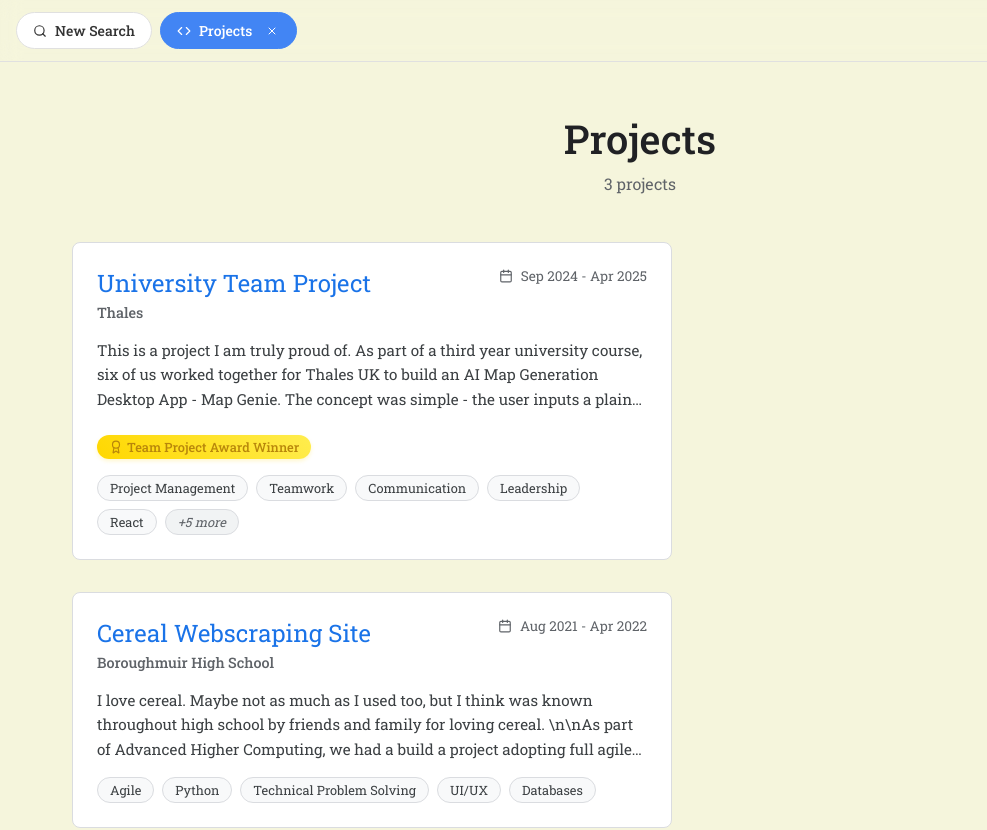
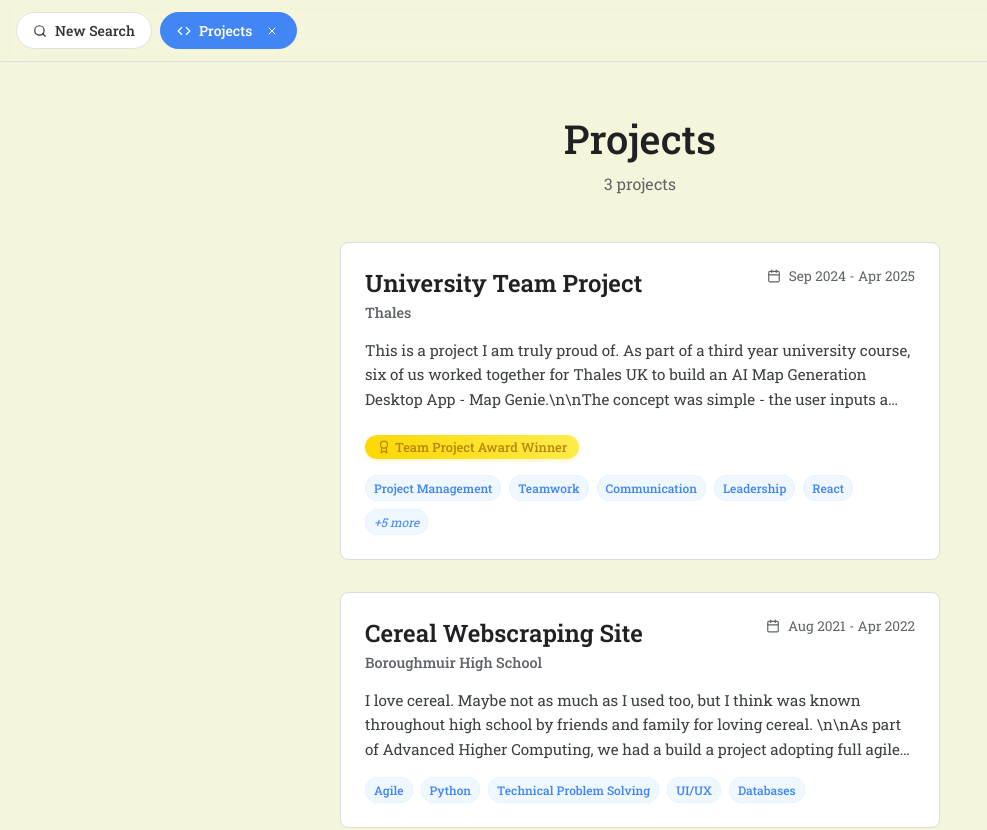
Before and after one commit to OllieL1/portfolio-search, a Next.js app in the folder portfolio-search/: page /projects in a window 1280 px wide. Shown: the top 830 px of the page, without its empty margins (0-987 px from the left). Built offline with nearby package versions, Linux system fonts and the light colour scheme.

Commit message:
Improved styling in content page, projects page and added line breaks to content

```diff
--- a/portfolio-search/src/components/ProjectsPage/styles.ts
+++ b/portfolio-search/src/components/ProjectsPage/styles.ts
@@ -37,7 +37,9 @@ export const Subtitle = styled.p`
 `;
 
 export const ProjectsGrid = styled.div`
-  display: grid;
+  display: flex;
+  flex-direction: column;
+  align-items: center;
   gap: 2rem;
 
   @media (max-width: 768px) {
@@ -52,7 +54,8 @@ export const ProjectCard = styled.div`
   padding: 1.5rem;
   cursor: pointer;
   transition: all 0.2s ease;
-  max-width:600px;
+  width: 100%;
+  max-width: 600px;
 
   &:hover {
     box-shadow: 0 2px 10px rgba(0, 0, 0, 0.1);
@@ -66,7 +69,7 @@ export const ProjectCard = styled.div`
 
 export const ProjectHeader = styled.div`
   display: flex;
-  justify-content: between;
+  justify-content: space-between;
   align-items: flex-start;
   gap: 1rem;
   margin-bottom: 1rem;
@@ -83,8 +86,8 @@ export const ProjectInfo = styled.div`
 
 export const ProjectTitle = styled.h2`
   font-size: 1.5rem;
-  font-weight: 400;
-  color: #1a73e8;
+  font-weight: 600;
+  color: #202124;
   margin: 0 0 0.25rem 0;
 
   @media (max-width: 768px) {
@@ -131,29 +134,31 @@ export const SkillsContainer = styled.div`
 `;
 
 export const MoreSkills = styled.span`
-  background: #f1f3f4;
-  color: #5f6368;
-  padding: 0.25rem 0.75rem;
-  border-radius: 16px;
-  font-size: 0.8rem;
-  border: 1px solid #dadce0;
+  background: #f0f8ff;
+  color: #4285f4;
+  border: 1px solid #e6f3ff;
+  border-radius: 12px;
+  padding: 0.25rem 0.5rem;
+  font-size: 0.75rem;
+  cursor: pointer;
   font-style: italic;
 `;
 
 export const SkillTag = styled.span`
-  background: #f8f9fa;
-  color: #3c4043;
-  padding: 0.25rem 0.75rem;
-  border-radius: 16px;
-  font-size: 0.8rem;
-  border: 1px solid #dadce0;
+  background: #f0f8ff;
+  color: #4285f4;
+  border: 1px solid #e6f3ff;
+  border-radius: 12px;
+  padding: 0.25rem 0.5rem;
+  font-size: 0.75rem;
+  font-weight: 500;
   cursor: pointer;
-  transition: all 0.2s ease;
+  transition: all 0.2s;
 
   &:hover {
-    background: #e8f0fe;
-    border-color: #1a73e8;
-    color: #1a73e8;
+    background: #4285f4;
+    color: white;
+    transform: translateY(-1px);
   }
 `;
 
--- a/portfolio-search/src/data/content.json
+++ b/portfolio-search/src/data/content.json
@@ -6,7 +6,7 @@
       "company": "University of Glasgow",
       "startDate": "2024-05",
       "endDate": "2024-09",
-      "detail": "I was disappointed with the course content of one of my second year courses, Networked Systems. I reached out to my lecturer after the course offering my honest, non-anonymous feedback.\n\nIt was his first year taking the course and he asked if I could help during the summer to revamp and modernise the course. We worked closely together to redesign lecture slides, create weekly quizzes, and develop extended supplementary notes to aid future students with their learning.",
+      "detail": "I was disappointed with the course content of one of my second year courses, Networked Systems. I reached out to my lecturer after the course offering my honest, non-anonymous feedback.\\n\\nIt was his first year taking the course and he asked if I could help during the summer to revamp and modernise the course. We worked closely together to redesign lecture slides, create weekly quizzes, and develop extended supplementary notes to aid future students with their learning.",
       "skills": [
         "Networked Systems",
         "Sockets Programming",
@@ -24,7 +24,7 @@
       "company": "JP Morgan Chase",
       "startDate": "2025-06",
       "endDate": "2026-06",
-      "detail": "As part of my degree, I have been part of a year-long placement at the Glasgow Technology Centre of JPMorganChase. I could not have hoped for more in my learning.\n\nMy main project so far has been migrating a legacy file upload system for financial documents to the cloud. I own the UI portion of the project and so far I have designed, implemented, and deployed modernised screens that are now in the hands of business users.\n\nI have worked closely with stakeholders, adapted designs to changing requirements, and created feature-rich pages with powerful tools to visualise and filter data.\n\nThis role has been a complete change to my life - I have taken up much more sport, got into an actual cooking routine, and learned to appreciate free time a lot more. I am grateful to JP for all their efforts in making settling in a lot easier than I thought it would be.\n\nI have worked with a wonderful group of 12 IPs and going through this journey with them has made it all the more enjoyable.",
+      "detail": "As part of my degree, I have been part of a year-long placement at the Glasgow Technology Centre of JPMorganChase. I could not have hoped for more in my learning.\\n\\nMy main project so far has been migrating a legacy file upload system for financial documents to the cloud. I own the UI portion of the project and so far I have designed, implemented, and deployed modernised screens that are now in the hands of business users.\\n\\nI have worked closely with stakeholders, adapted designs to changing requirements, and created feature-rich pages with powerful tools to visualise and filter data.\\n\\nThis role has been a complete change to my life - I have taken up much more sport, got into an actual cooking routine, and learned to appreciate free time a lot more. I am grateful to JP for all their efforts in making settling in a lot easier than I thought it would be.\\n\\nI have worked with a wonderful group of 12 IPs and going through this journey with them has made it all the more enjoyable.",
       "skills": [
         "React",
         "TypeScript",
@@ -52,7 +52,7 @@
       "company": "Glasgow University Software Service",
       "startDate": "2024-10",
       "endDate": "2025-06",
-      "detail": "During my third year of university, I worked with the university's software team on a web application for the MVLS college. Balancing my work with my studies, I delivered weekly features in an agile development cycle.\n\nI was most proud of building an Editable FAQ Page for super admins - the edit mode was rich in features. It allowed for the creation of sections, paragraphs, and tables in an easy-to-use way, and when saved would be pushed to the database that was then reflected for all users.\n\nIt took a lot of work but was very satisfying to see come together.",
+      "detail": "During my third year of university, I worked with the university's software team on a web application for the MVLS college. Balancing my work with my studies, I delivered weekly features in an agile development cycle.\\n\\nI was most proud of building an Editable FAQ Page for super admins - the edit mode was rich in features. It allowed for the creation of sections, paragraphs, and tables in an easy-to-use way, and when saved would be pushed to the database that was then reflected for all users.\\n\\nIt took a lot of work but was very satisfying to see come together.",
       "skills": [
         "JavaScript",
         "Technical Problem Solving",
@@ -71,7 +71,7 @@
       "company": "Hilton Garden Inn Glasgow",
       "startDate": "2023-06",
       "endDate": null,
-      "detail": "My last stint in hospitality - I have thoroughly enjoyed working with the Hilton. Surrounded by a great team, we always delivered friendly and effective service.\n\nI got properly bar trained here which was a really fun skill to learn. I have the luxury of only living five minutes from the hotel which is very helpful for the late night closes!",
+      "detail": "My last stint in hospitality - I have thoroughly enjoyed working with the Hilton. Surrounded by a great team, we always delivered friendly and effective service.\\n\\nI got properly bar trained here which was a really fun skill to learn. I have the luxury of only living five minutes from the hotel which is very helpful for the late night closes!",
       "skills": [
         "Teamwork",
         "Communication",
@@ -87,7 +87,7 @@
       "company": "Luxford Burgers",
       "startDate": "2023-08",
       "endDate": "2023-08",
-      "detail": "Probably the most insane month of my life. I worked 28 days in a row, pulling four back-to-back 80-hour weeks.\n\nWorking in a food van at the Edinburgh Fringe was definitely an experience I will never regret - but also not repeat quickly.\n\nI will also die on the hill that Luxford's burgers are sensational and if you are ever in Edinburgh, do your best to go and try them.",
+      "detail": "Probably the most insane month of my life. I worked 28 days in a row, pulling four back-to-back 80-hour weeks.\\n\\nWorking in a food van at the Edinburgh Fringe was definitely an experience I will never regret - but also not repeat quickly.\\n\\nI will also die on the hill that Luxford's burgers are sensational and if you are ever in Edinburgh, do your best to go and try them.",
       "skills": [
         "Teamwork",
         "Communication",
@@ -123,7 +123,7 @@
       "company": "Thales",
       "startDate": "2024-09",
       "endDate": "2025-04",
-      "detail": "This is a project I am truly proud of. As part of a third year university course, six of us worked together for Thales UK to build an AI Map Generation Desktop App - Map Genie.\n\nThe concept was simple - the user inputs a plain English prompt on the UI, customises the styling of the map, and then a map opens in QGIS (map software) with the result of their query highlighted and the map nicely styled. An example use case would be 'Police stations in a 5-mile radius around Wembley Stadium'.\n\nI was our Product Owner which meant working frequently with our client to ensure our app was progressing aligned to his requirements. I also delivered the PyQGIS service of the project which included taking the result of the query and rendering the map in QGIS programmatically.\n\nI also built offline maps functionality where the user could save their QGIS map for offline use - a feature that required sockets programming to send and receive requests to QGIS from our front end.\n\nThis project also resulted in my greatest academic achievement to date: winning the Team Project award for our year group (the top six of 400 students).",
+      "detail": "This is a project I am truly proud of. As part of a third year university course, six of us worked together for Thales UK to build an AI Map Generation Desktop App - Map Genie.\\n\\nThe concept was simple - the user inputs a plain English prompt on the UI, customises the styling of the map, and then a map opens in QGIS (map software) with the result of their query highlighted and the map nicely styled. An example use case would be 'Police stations in a 5-mile radius around Wembley Stadium'.\\n\\nI was our Product Owner which meant working frequently with our client to ensure our app was progressing aligned to his requirements. I also delivered the PyQGIS service of the project which included taking the result of the query and rendering the map in QGIS programmatically.\\n\\nI also built offline maps functionality where the user could save their QGIS map for offline use - a feature that required sockets programming to send and receive requests to QGIS from our front end.\\n\\nThis project also resulted in my greatest academic achievement to date: winning the Team Project award for our year group (the top six of 400 students).",
       "skills": [
         "Project Management",
         "Teamwork",
@@ -212,7 +212,7 @@
       "startDate": "2022-09",
       "endDate": "2023-05",
       "dateRange": "Grade: A5",
-      "detail": "A fundamentals course mainly focusing on the core concepts of human computer interaction. We completed an HCI evaluation of an application by assessing where it lacked in quality of design and we would redesign it.\n\nWe also were taught the fundamentals of databases and SQL.",
+      "detail": "A fundamentals course mainly focusing on the core concepts of human computer interaction. We completed an HCI evaluation of an application by assessing where it lacked in quality of design and we would redesign it.\\n\\nWe also were taught the fundamentals of databases and SQL.",
       "skills": [
         "Design",
         "Databases",
@@ -361,7 +361,7 @@
       "company": "Ollie",
       "startDate": "2004-11",
       "endDate": null,
-      "detail": "Hello! I'm delighted you have taken the time to visit my website. My name is Ollie Livingston and I am a 4th year Software Engineering student at the University of Glasgow, Scotland.\n\nCurrently, I am completing a year-long placement at JPMorganChase - a huge life change for me, and honestly one I am still getting used to.\n\nOutside of the office, I am very into my sport. If I'm not playing one of football, tennis, or badminton, I will likely be in the pub watching them. I am an avid cook - check out the Cooking page for some of my recommendations.\n\nI am unfortunately a West Ham fan which has only really resulted in one brief season of joy in my life so far - but I'm sure they've got one or two left in them!\n\nIn a brief summary of myself, I always push myself to be outgoing and friendly. I love meeting new people, hearing different perspectives, and exploring the world. Next destination for me is Hong Kong in January!\n\nI'm happy for a chat with anyone, work or non-work related - please feel free to reach out at oliverlivingston@iCloud.com or via LinkedIn.",
+      "detail": "Hello! I'm delighted you have taken the time to visit my website. My name is Ollie Livingston and I am a 4th year Software Engineering student at the University of Glasgow, Scotland.\\n\\nCurrently, I am completing a year-long placement at JPMorganChase - a huge life change for me, and honestly one I am still getting used to.\\n\\nOutside of the office, I am very into my sport. If I'm not playing one of football, tennis, or badminton, I will likely be in the pub watching them. I am an avid cook - check out the Cooking page for some of my recommendations.\\n\\nI am unfortunately a West Ham fan which has only really resulted in one brief season of joy in my life so far - but I'm sure they've got one or two left in them!\\n\\nIn a brief summary of myself, I always push myself to be outgoing and friendly. I love meeting new people, hearing different perspectives, and exploring the world. Next destination for me is Hong Kong in January!\\n\\nI'm happy for a chat with anyone, work or non-work related - please feel free to reach out at oliverlivingston@iCloud.com or via LinkedIn.",
       "skills": [
         "Software Engineering",
         "Cooking",
@@ -379,7 +379,7 @@
       "company": "Ollie",
       "startDate": null,
       "endDate": null,
-      "detail": "I thought I may as well dedicate a page to it. Cooking has hugely grown on me and is something I find quite therapeutic after work.\n\nMy comfort dish to make is Creamy Chorizo & Halloumi Pasta - maybe not the most healthy but so quick and tasty.\n\nRecently some of my favourites to make have been Lamb Tagine, Paneer Makhani, a hearty Chicken Pasta Bake, and Kung Pao Chicken.\n\nCheck out the photo gallery for some food snaps!",
+      "detail": "I thought I may as well dedicate a page to it. Cooking has hugely grown on me and is something I find quite therapeutic after work.\\n\\nMy comfort dish to make is Creamy Chorizo & Halloumi Pasta - maybe not the most healthy but so quick and tasty.\\n\\nRecently some of my favourites to make have been Lamb Tagine, Paneer Makhani, a hearty Chicken Pasta Bake, and Kung Pao Chicken.\\n\\nCheck out the photo gallery for some food snaps!",
       "skills": [
         "Cooking"
       ],
```
Also changed, not shown: portfolio-search/src/components/ContentPage/index.tsx (+35 -1 lines), portfolio-search/src/components/ExperienceCard/index.tsx (+12 -2 lines).
